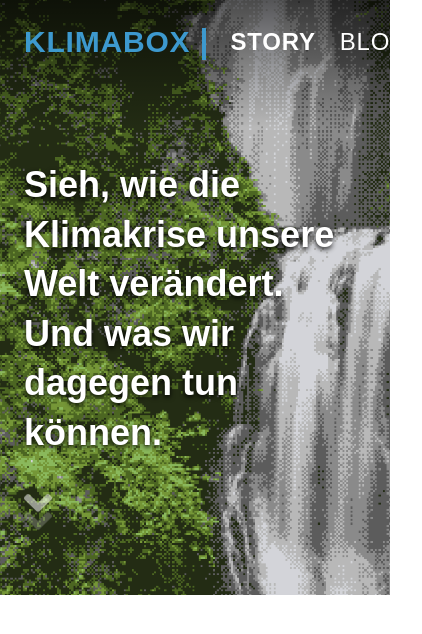
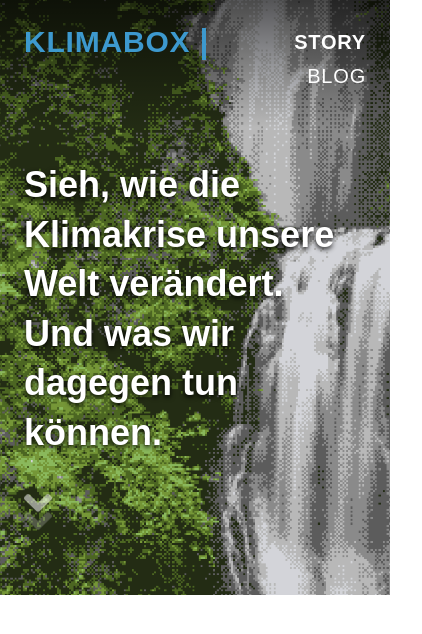
Before and after one commit to hs-duesseldorf/klimabox-story, a React (Create React App) app: page / in a window 390 px wide. Shown: the top 634 px of the page, 422 px wide, since content can reach past the window. Built offline with nearby package versions, Linux system fonts and the light colour scheme.

Commit message:
Fix nav menu on mobile devices

```diff
--- a/src/components/layout/header.tsx
+++ b/src/components/layout/header.tsx
@@ -8,7 +8,7 @@ export const Header: React.FC<{ onDark?: boolean }> = ({ onDark }) => {
   return (
     <div className="absolute w-full top-0 pt-6 pb-6 mb-3 z-10">
       <div className="center-box 2xl:max-w-layout-max">
-        <div className="uppercase tracking-wider flex">
+        <div className="uppercase tracking-wider flex justify-between sm:justify-start">
           <div
             className={cn(
               "text-3xl pb-1 mr-6",
@@ -27,7 +27,7 @@ export const Header: React.FC<{ onDark?: boolean }> = ({ onDark }) => {
           </div>
           <div
             className={cn(
-              "pb-1.5 text-2xl flex items-end -mx-3",
+              "pb-1.5 text-xl sm:text-2xl text-right sm:flex items-end sm:-mx-3",
               onDark && "text-white"
             )}
           >
@@ -35,16 +35,18 @@ export const Header: React.FC<{ onDark?: boolean }> = ({ onDark }) => {
               ["Story", "/"],
               ["Blog", "/blog"],
             ].map(([label, path], i) => (
+              <div key={i} className="sm:mx-3">
                 <Link
                   to={path}
-                key={i}
                   className={cn(
-                  "hover:underline mx-3",
+                    "inline-block pt-1 border-b-2 border-transparent transition",
+                    onDark ? "hover:border-white" : "hover:border-black",
                     pathname === path && "font-extrabold"
                   )}
                 >
                   {label}
                 </Link>
+              </div>
             ))}
           </div>
         </div>
--- a/tailwind.config.js
+++ b/tailwind.config.js
@@ -33,7 +33,9 @@ module.exports = {
     },
   },
   variants: {
-    extend: {},
+    extend: {
+      borderColor: ["hover"],
+    },
   },
   plugins: [
     require("@tailwindcss/line-clamp"),
```
Lines whose indentation alone changed are shown as unchanged.
